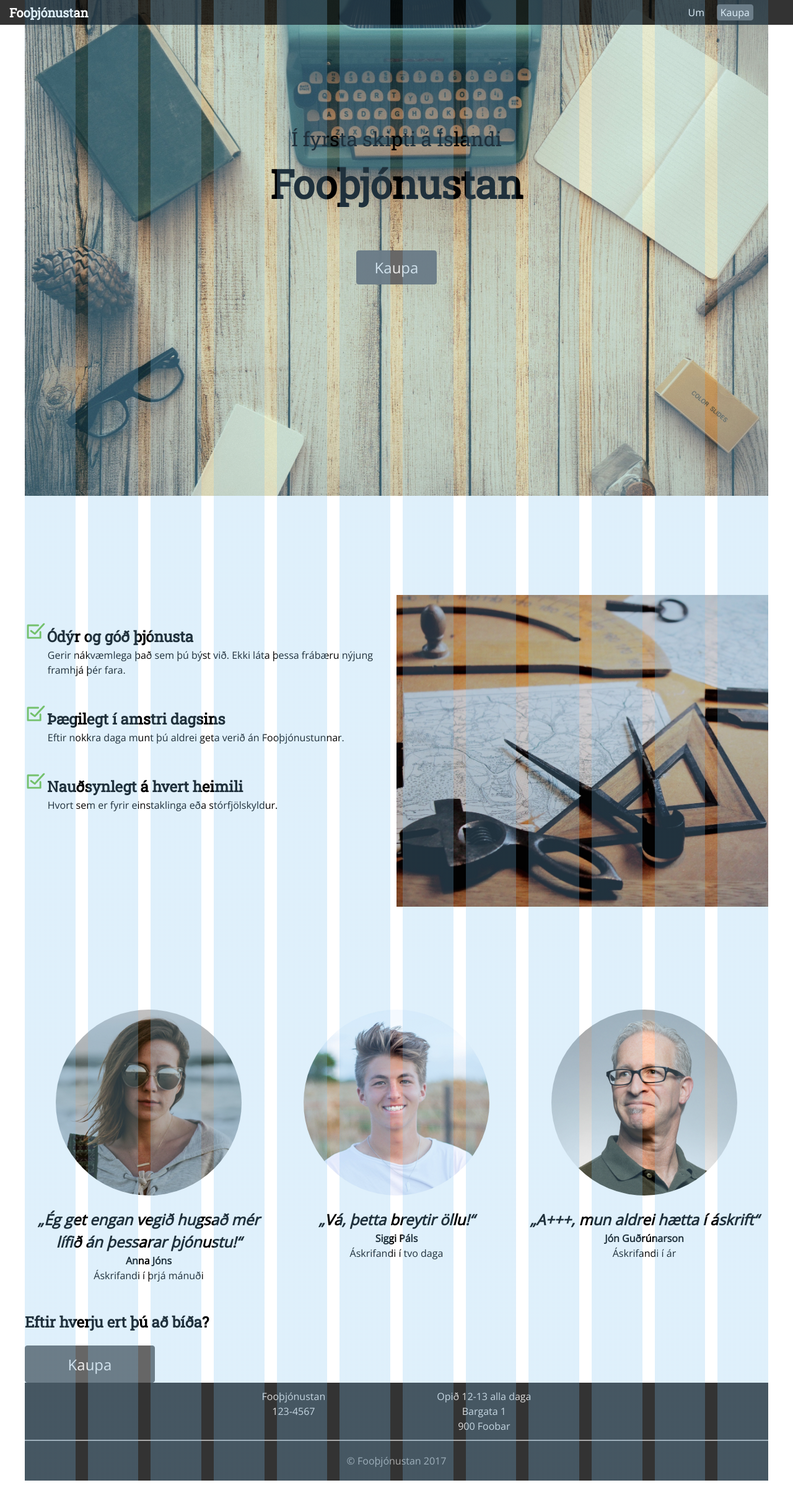
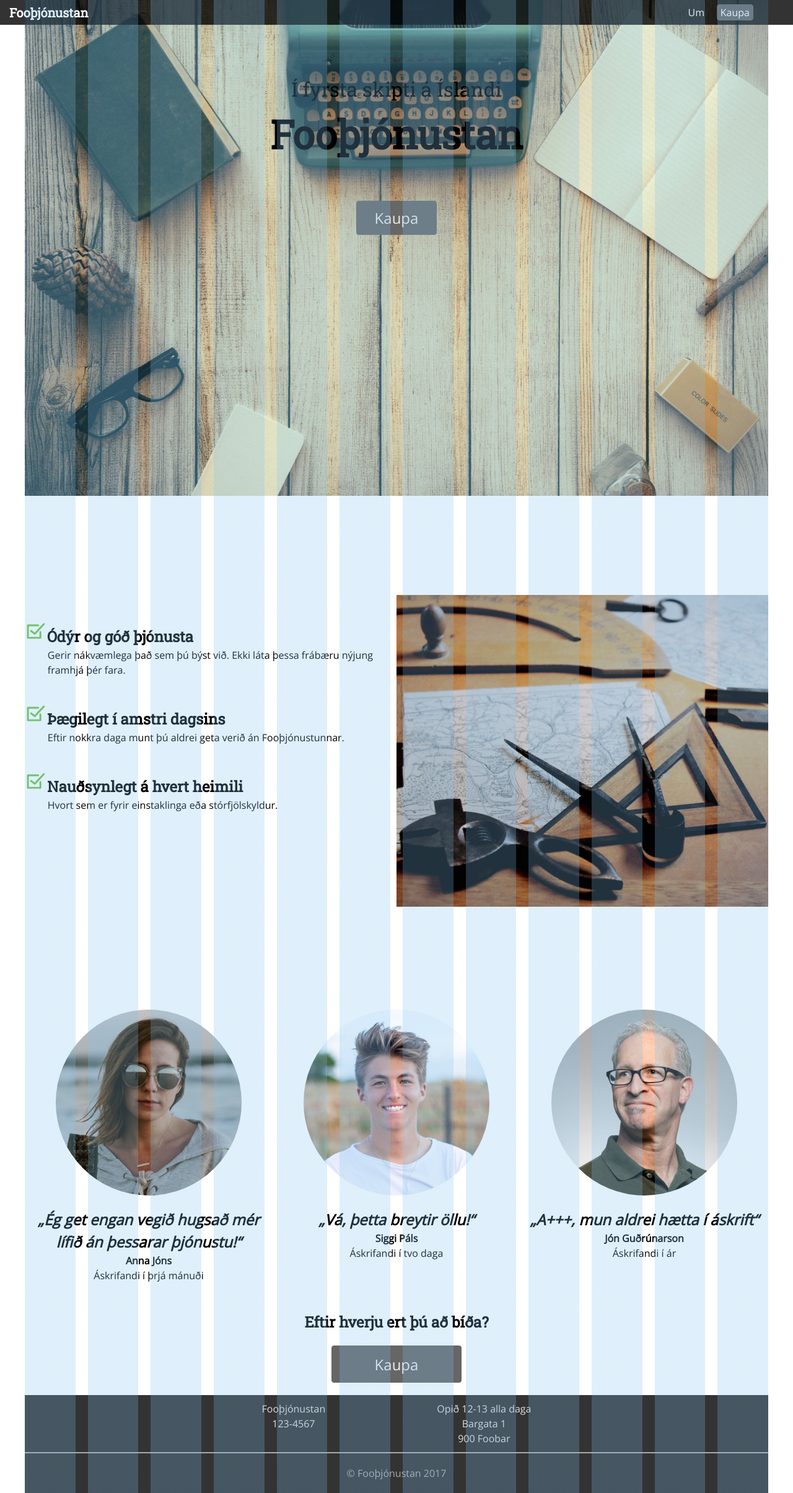
Before and after one commit to sindrigudmunds/stortverkefni1vefforritun, a plain HTML site: page index.html in a window 1280 px wide. Shown: the whole page at 62% size. Drawn offline with nearby package versions, Linux system fonts and the light colour scheme.

Commit message:
header samræmi

```diff
--- a/scss/endmessage.scss
+++ b/scss/endmessage.scss
@@ -1,7 +1,7 @@
 .message {
+  margin-bottom: 20px;
   text-align: center;
-  margin-bottom: $gutter*2;
-
+  align-items: center;
 }
 .body {
   text-align: left;
--- a/scss/header.scss
+++ b/scss/header.scss
@@ -1,5 +1,5 @@
 .header {
-  display: inline-flex;
+  display: inline-block;
   width: 100vw;
   max-width: $max-width;
   margin-left: 0;
@@ -9,15 +9,14 @@
   &__content {
     height: 100vh;
     padding-top: ($gutter * 4);
-    padding-bottom: ($gutter * 4;)
+    padding-bottom: ($gutter * 4);
     background-image: url("../bg.jpg");
     background-attachment: fixed;
     background-position: center;
     background-size: cover;
   }
 
-
-.header__kaupa {
+  &__kaupa {
     display: inline-block;
     width: 100%;
     height: 100%;
@@ -32,5 +31,5 @@
       color: $white;
       padding: ($gutter * 8);
     }
-
   }
+}
```
Also changed, not shown: styles.css. Lines whose indentation alone changed are shown as unchanged.
